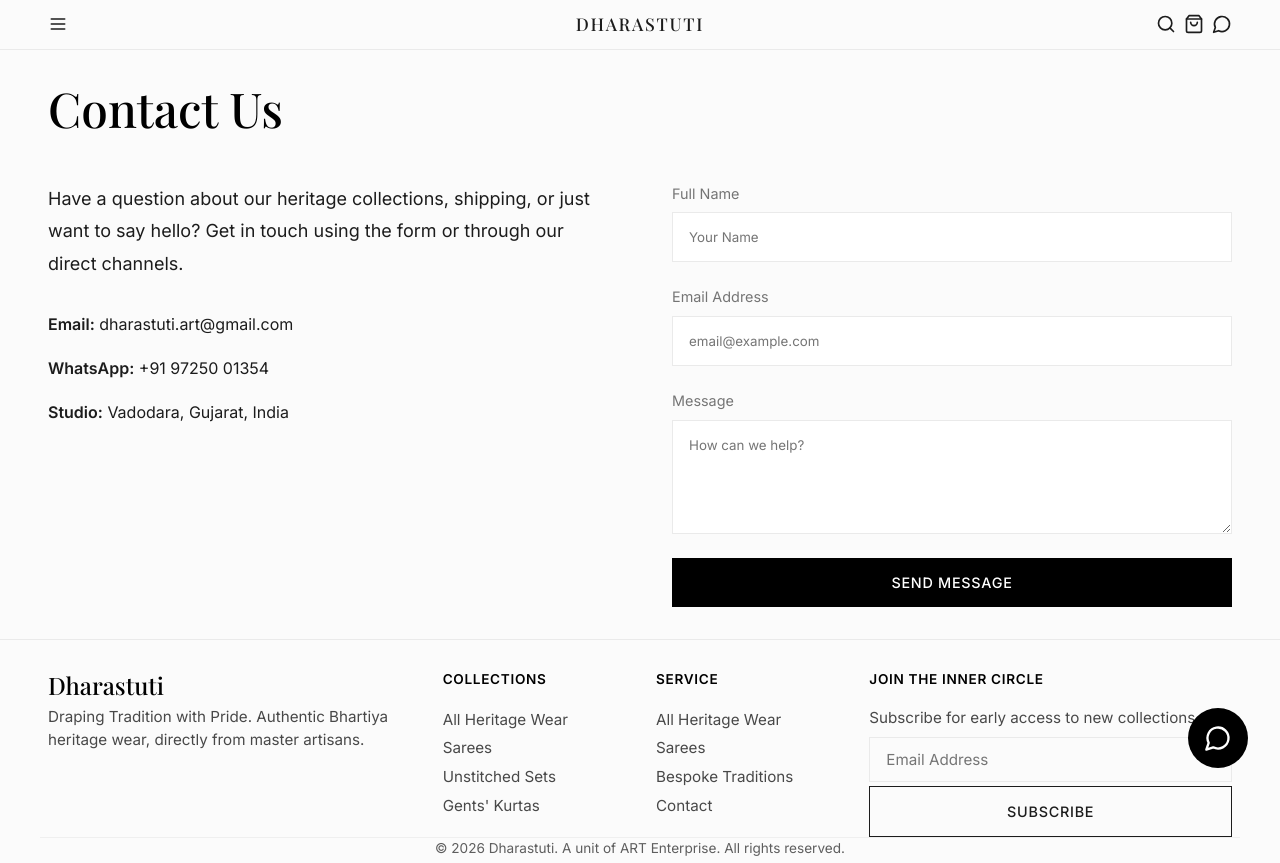
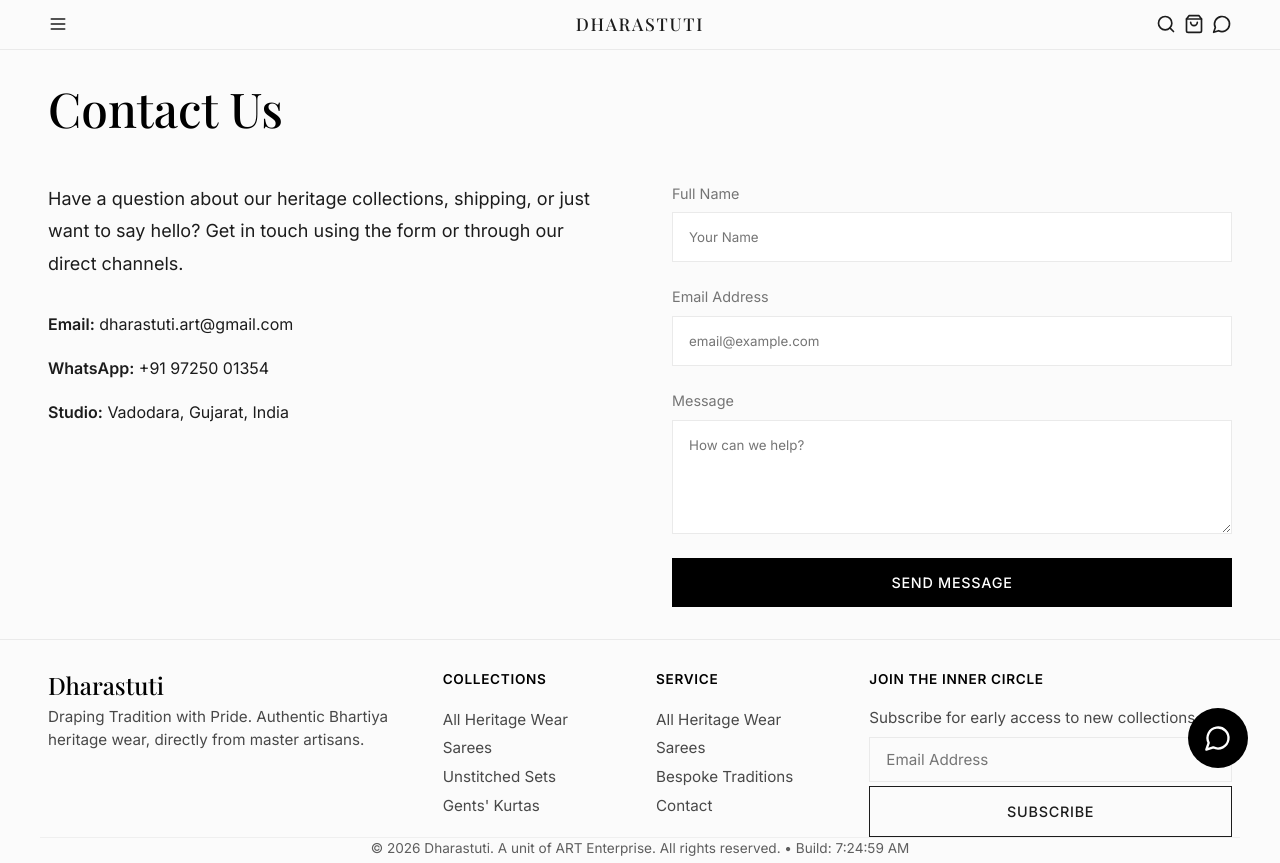
Before and after one commit to jigneshpandya86-lab/dharastuti, a React (Vite) app: page /contact in a window 1280 px wide. Built offline with nearby package versions, Linux system fonts and the light colour scheme; a web font is replaced by a local one.

Commit message:
chore: add build timestamp to footer for deployment verification

```diff
--- a/src/components/Footer.tsx
+++ b/src/components/Footer.tsx
@@ -40,7 +40,7 @@ export default function Footer() {
         </div>
       </div>
       <div className="footer-bottom container">
-        <p>&copy; {new Date().getFullYear()} Dharastuti. A unit of ART Enterprise. All rights reserved.</p>
+        <p>&copy; {new Date().getFullYear()} Dharastuti. A unit of ART Enterprise. All rights reserved. • Build: {new Date().toLocaleTimeString()}</p>
       </div>
     </footer>
   );
```
